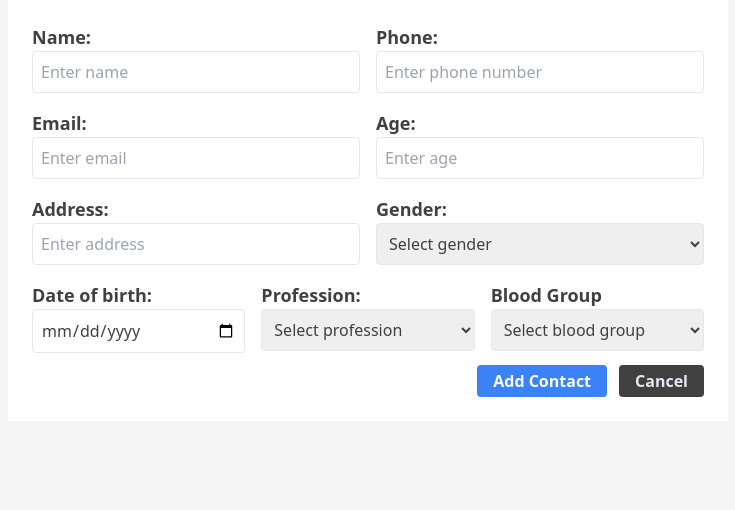
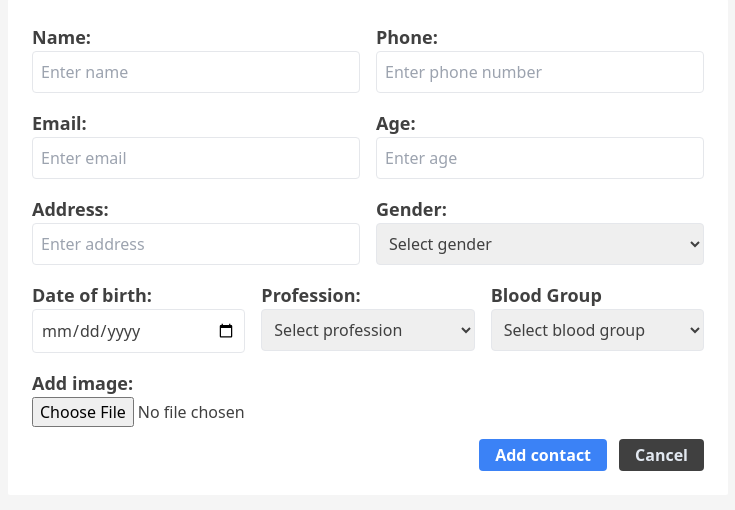
Before and after one commit to sumon-chandra/phonebook-app-with-php, a PHP site: page /add-contact.php in a window 1280 px wide. Shown: the part 209-719 px from the top of the page, without its empty margins (272-1007 px from the left). Run offline with PHP 8.4, Linux system fonts and the light colour scheme; the visitor is signed in with stand-in values (Sample User, id 1); some libraries are stand-ins or nearby versions.

Commit message:
feat(image upload): implement image upload feature for contacts

```diff
--- a/add-contact.php
+++ b/add-contact.php
@@ -56,7 +56,7 @@ if (!isset($_SESSION["user_id"])) {
             </h1>
         </div>
         <section class="space-y-4 overflow-x-auto">
-            <form action="includes/contacts/add-contact-handler.php" method="post" class="md:w-3/4 mx-auto flex flex-col gap-3 p-6 rounded-sm mt-10 bg-white">
+            <form action="includes/contacts/add-contact-handler.php" method="post" enctype="multipart/form-data" class="md:w-3/4 mx-auto flex flex-col gap-3 p-6 rounded-sm mt-10 bg-white">
                 <div class="grid grid-cols-2 md:grid-cols-6 gap-4">
                     <div class="flex flex-col col-span-1 md:col-span-3">
                         <label for="name" class="font-semibold text-lg">Name:</label>
@@ -115,9 +115,13 @@ if (!isset($_SESSION["user_id"])) {
                             <option value="O-">O-</option>
                         </select>
                     </div>
+                    <div class="flex flex-col col-span-1 md:col-span-3">
+                        <label for="image" class="font-semibold text-lg">Add image:</label>
+                        <input type="file" name="image" id="image" accept="image/png, image/jpeg, image/webp, image/jpg">
+                    </div>
                 </div>
                 <div class="flex gap-3 justify-end">
-                    <button type="submit" class="bg-blue-500 text-white font-semibold px-4 py-1 rounded cursor-pointer hover:bg-blue-400 transition-colors duration-200">Add Contact</button>
+                    <input type="submit" value="Add contact" class="bg-blue-500 text-white font-semibold px-4 py-1 rounded cursor-pointer hover:bg-blue-400 transition-colors duration-200" />
                     <a href="contacts.php" class=" text-slate-200 bg-neutral-700 font-semibold px-4 py-1 rounded cursor-pointer hover:bg-neutral-600 transition-colors duration-200">Cancel</a>
                 </div>
             </form>
```
Also changed, not shown: includes/contacts/add-contact-handler.php (+20 -1 lines), uploads/contacts/contactsaadithyaa-rajath-IVe8cY4SnGw-unsplash.jpg (added), uploads/contacts/de-an-sun-b57RqS-nQ1c-unsplash.jpg (added).
